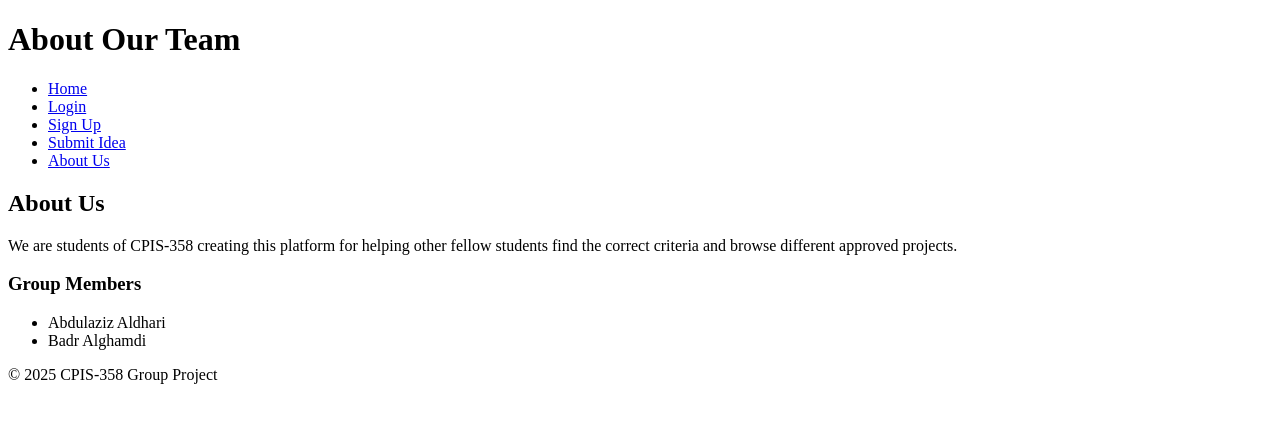
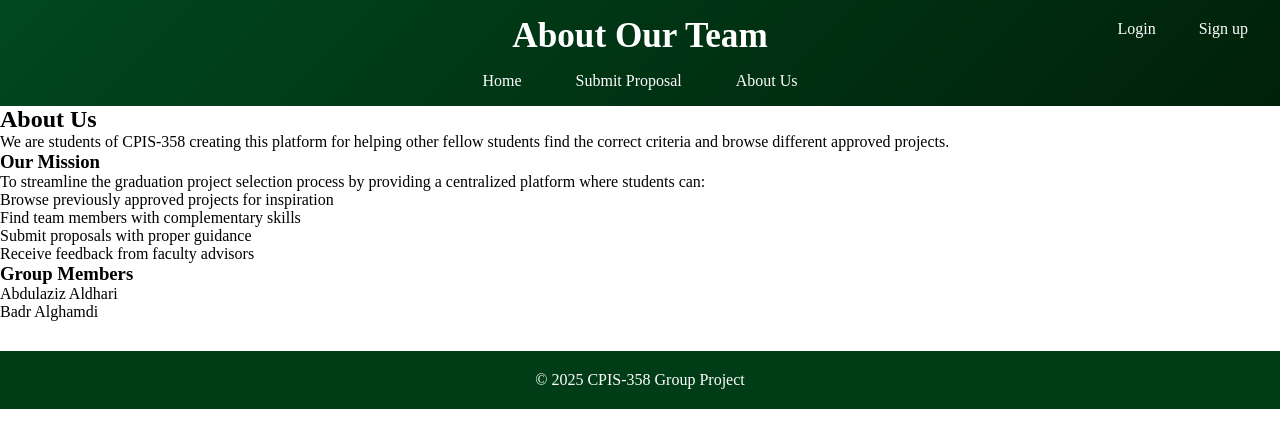
Before and after one commit to Abdulazizmald/Group2-CPIS358-Graduation-Project-Platform, a plain HTML site: page aboutus.html in a window 1280 px wide. Drawn offline with Linux system fonts and the light colour scheme.

Commit message:
added style for header and footer

```diff
--- a/aboutus.html
+++ b/aboutus.html
@@ -3,17 +3,21 @@
 <head>
     <meta charset="UTF-8">
     <title>About Us - Project Platform</title>
+    <link rel="stylesheet" type="text/css" href="styles.css">
 </head>
 <body>
 
     <header>
         <h1>About Our Team</h1>
+        <div class="log">
+            <a href="login.html">Login</a>
+            <a href="signup.html">Sign up</a>
+        </div>
         <nav>
             <ul>
                 <li><a href="index.html">Home</a></li>
-                <li><a href="login.html">Login</a></li>
-                <li><a href="signup.html">Sign Up</a></li>
-                <li><a href="submit.html">Submit Idea</a></li>
+
+                <li><a href="submit.html">Submit Proposal</a></li>
                 <li><a href="about.html">About Us</a></li>
             </ul>
         </nav>
@@ -25,8 +29,14 @@
             <p>We are students of CPIS-358 creating this platform for helping other fellow students
                 find the correct criteria and browse different approved projects.
             </p>
-
-
+            <h3>Our Mission</h3>
+            <p>To streamline the graduation project selection process by providing a centralized platform where students can:</p>
+            <ul>
+                <li>Browse previously approved projects for inspiration</li>
+                <li>Find team members with complementary skills</li>
+                <li>Submit proposals with proper guidance</li>
+                <li>Receive feedback from faculty advisors</li>
+            </ul>
             <h3>Group Members</h3>
             <ul>
                 <li>Abdulaziz Aldhari</li>
--- a/styles.css
+++ b/styles.css
@@ -0,0 +1,63 @@
+
+* {
+    margin: 0;
+    padding: 0;
+
+}
+
+header {
+    background: linear-gradient(135deg, #00471f, #002108);
+    color: white;
+    padding: 1rem ;
+    position: relative;
+}
+
+header h1 {
+    text-align: center;
+    margin-bottom: 1rem;
+    font-size: 2.2rem;
+}
+
+nav ul {
+    display: flex;
+    justify-content: center;
+    list-style: none;
+    flex-wrap: wrap;
+}
+
+nav ul li {
+    margin: 0 15px;
+}
+
+nav ul li a {
+    color: white;
+    text-decoration: none;
+    font-weight: 500;
+    padding: 8px 12px;
+    border-radius: 4px;
+    transition: background-color 0.3s;
+}
+
+
+.log {
+    position: absolute;
+    top: 20px;
+    right: 20px;
+}
+
+.log a {
+    color: white;
+    text-decoration: none;
+    margin-left: 15px;
+    padding: 8px 12px;
+    border-radius: 4px;
+    transition: background-color 0.3s;
+}
+
+footer {
+    background: #003d16;
+    color: white;
+    text-align: center;
+    padding: 20px 0;
+    margin-top: 30px;
+}
```
Also changed, not shown: index.html (+14 -12 lines), login.html (+2 -4 lines), signup.html (+2 -4 lines), submit.html (+8 -4 lines), KAU_Logo.jpg (added).
